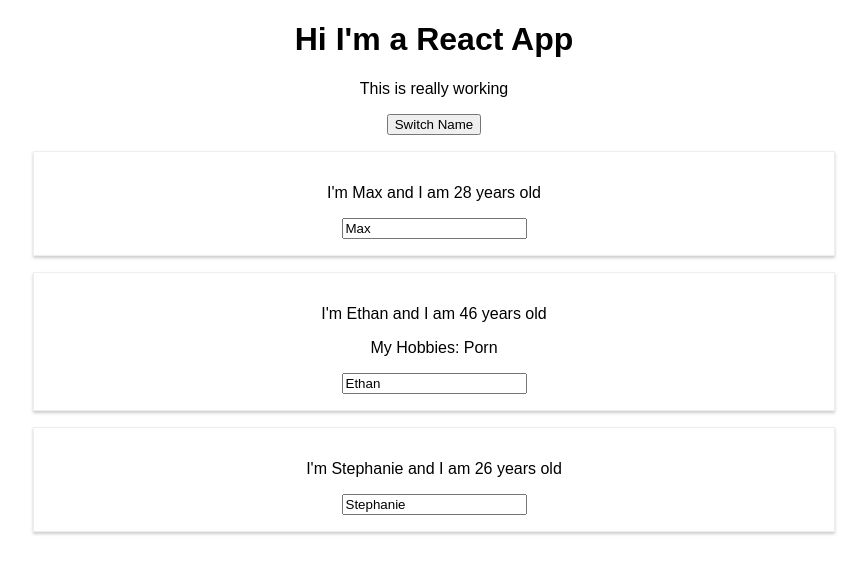
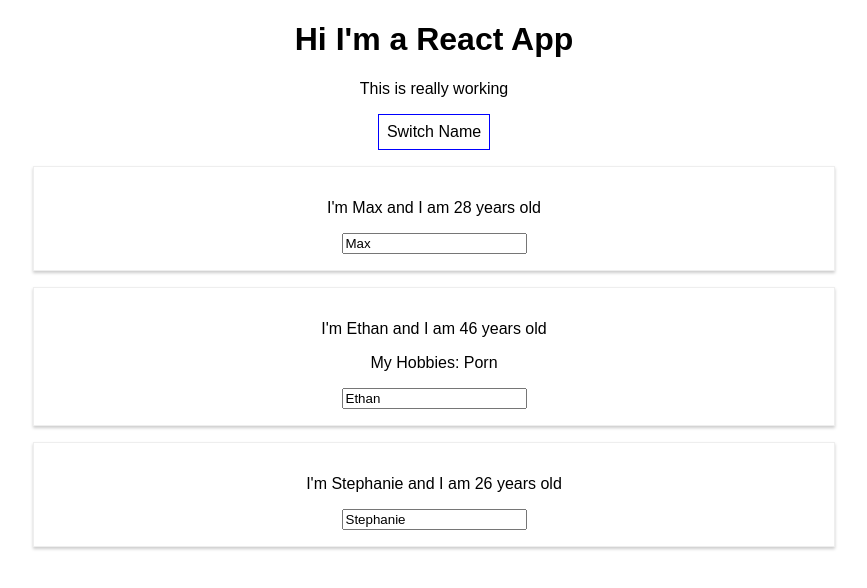
Before and after one commit to ebruning/react-complete-guide, a React (Create React App) app: page / in a window 1280 px wide. Shown: the top 588 px of the page, without its empty margins (206-1073 px from the left). Built offline with nearby package versions, Linux system fonts and the light colour scheme.

Commit message:
starting 50

```diff
--- a/src/App.js
+++ b/src/App.js
@@ -38,11 +38,22 @@
     })
   };
 
+  const style = {
+    backgroundColor: 'white',
+    font: 'inherit',
+    border: '1px solid blue',
+    padding: '8px',
+    cursor: 'pointer'
+
+  };
+
   return (
     <div className="App">
       <h1>Hi I'm a React App</h1>
       <p>This is really working</p>
-      <button onClick={() => switchNameHandler('Maximilian')}>Switch Name</button>
+      <button
+        style={style}
+        onClick={() => switchNameHandler('Maximilian')}>Switch Name</button>
       <Person
         name={personsState.persons[0].name}
         age={personsState.persons[0].age}/>
```
